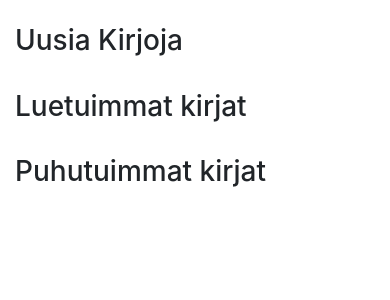
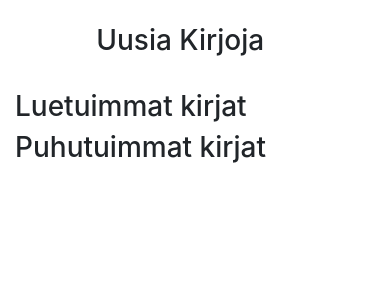
Before and after one commit to ALindroos/KirjaLoki, a Flask app: page /books in a window 390 px wide. Shown: the part 101-401 px from the top of the page. Run offline with Flask 2, Linux system fonts and the light colour scheme; data that the repository does not hold is empty; some libraries are stand-ins or nearby versions.

Commit message:
split listing of most popular and most commented books vertically adjacently for better user experience

```diff
--- a/application/books/models.py
+++ b/application/books/models.py
@@ -57,7 +57,7 @@ class Book(db.Model):
         stmt = text("SELECT Book.id, Book.title, Book.author, Book.date_created FROM Book"
                     " GROUP By Book.id"
                     " ORDER BY 4 DESC "
-                    " LIMIT 10")
+                    " LIMIT 5")
         res = db.engine.execute(stmt)
 
         response = []
--- a/application/templates/books/list.html
+++ b/application/templates/books/list.html
@@ -2,6 +2,8 @@
 
 {% block body %}
 
+ <div class="row">
+    <div class="col-7 mx-auto">
         <h3>Uusia Kirjoja</h3>
         <ul class="list-group">
             {% for book in recent %}
@@ -10,22 +12,27 @@
                 </li>
             {% endfor %}
         </ul>
+    </div>
+ </div>
  <br>
 
+ <div class="row">
+    <div class="col-sm-6 left">
         <h3>Luetuimmat kirjat</h3>
         <ul class="list-group">
             {% for book in popular %}
-     <li class="list-group-item justify-content-between"><a href="{{ url_for('book_show', book_id=book.id) }}">
+            <li class="list-group-item"><a href="{{ url_for('book_show', book_id=book.id) }}">
                 {{ book.title }}</a>
                 <span class="badge badge-primary badge-pill float-right">{{ book.reads }}</span>
                 <br>({{ book.author }})
             </li>
             {% endfor %}
         </ul>
- <br>
+    </div>
 
+    <div class="col-sm-6 rigth">
         <h3>Puhutuimmat kirjat</h3>
- <ol class="list-group">
+        <ul class="list-group">
             {% for book in notes %}
             <li class="list-group-item"><a href="{{ url_for('book_show', book_id=book.id) }}">
                 {{ book.title }}</a>
@@ -33,7 +40,8 @@
                 <br>({{ book.author }})
             </li>
             {% endfor %}
- </ol>
+        </ul>
+    </div>
+</div>
 <br>
-
 {% endblock %}
```
Lines whose indentation alone changed are shown as unchanged.
